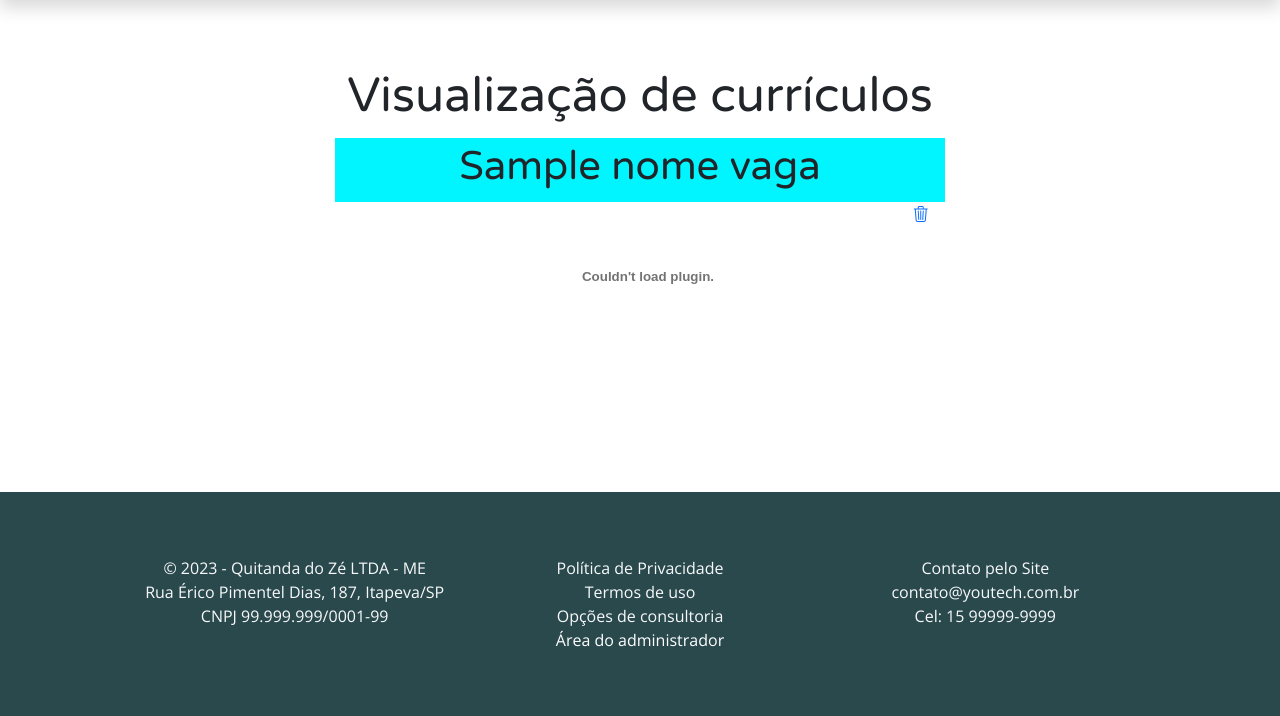
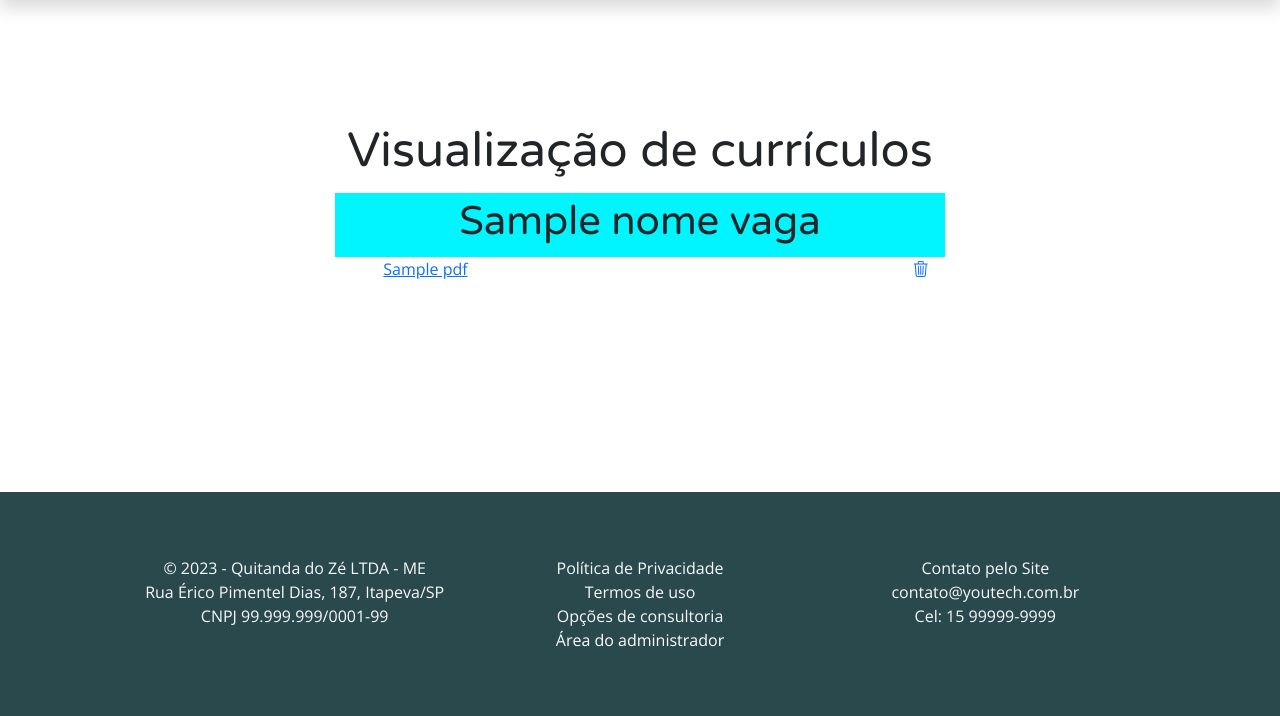
Before and after one commit to otavioDev07/YouTech, a Flask app: template YouTech/admin/templates/curriculos.html in a window 1280 px wide. Shown: the part 84-800 px from the top of the page. Run offline with Flask 3, Linux system fonts and the light colour scheme; the template is opened without the code that fills it: most values are stand-ins (such as "Sample title", 1, 10 or a date in 2020).

Commit message:
link para abrir o pdf

```diff
--- a/YouTech/admin/templates/curriculos.html
+++ b/YouTech/admin/templates/curriculos.html
@@ -15,7 +15,7 @@
                         <ul>
                             {% for pdf in pdf_files%}
                                 <li class="d-flex justify-content-between mx-1">
-                                    <embed src='../../static/pdf/{{nome_vaga}}/{{pdf}}' type='application/pdf' width='100%' height='100%'>
+                                    <a target="_blank" href="../../static/pdf/{{nome_vaga}}/{{pdf}}"><p>{{pdf}}</p></a>
                                     <a href="/excluir_pdf/{{id}}/{{nome_vaga}}/{{pdf}}" onclick="return confirm('Você tem certeza de que deseja apagar esse currículo?')"><i class="bi bi-trash3"></i></a>
                                 </li>
                             {% endfor %}
```
